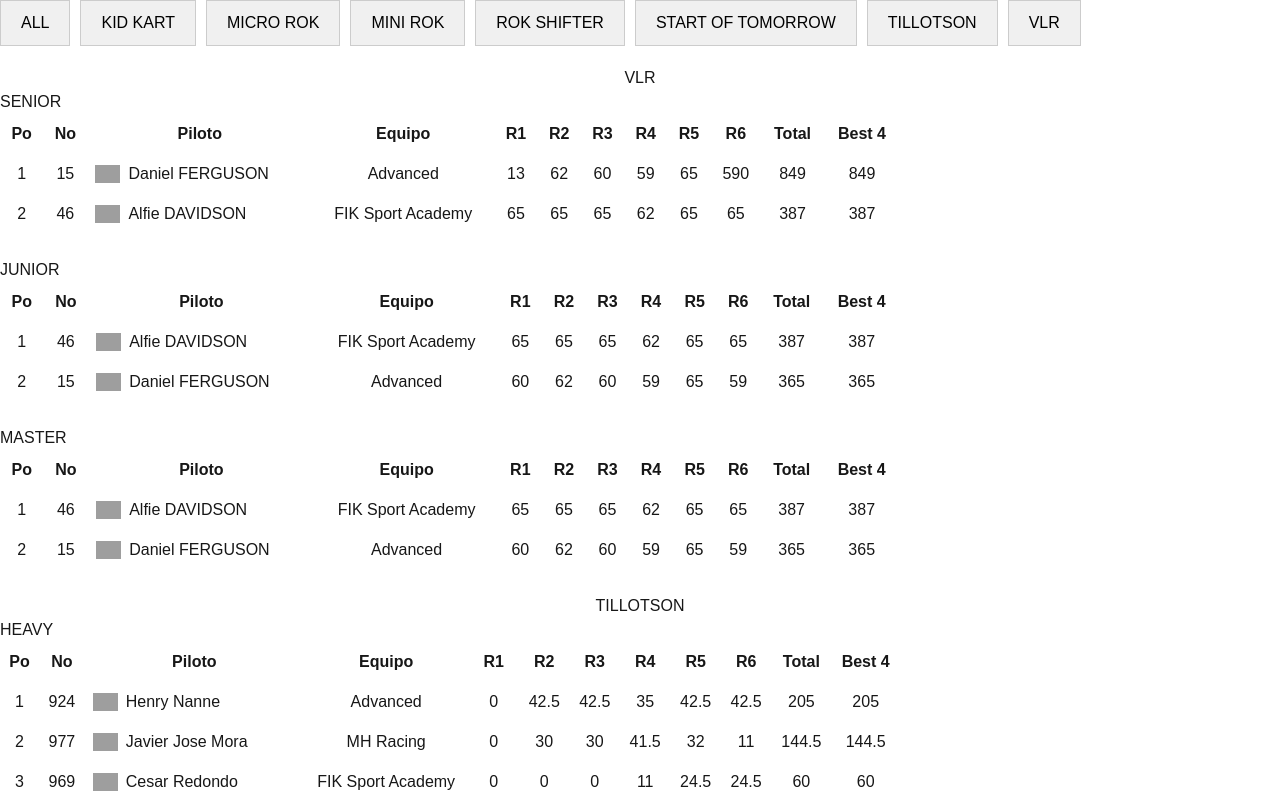
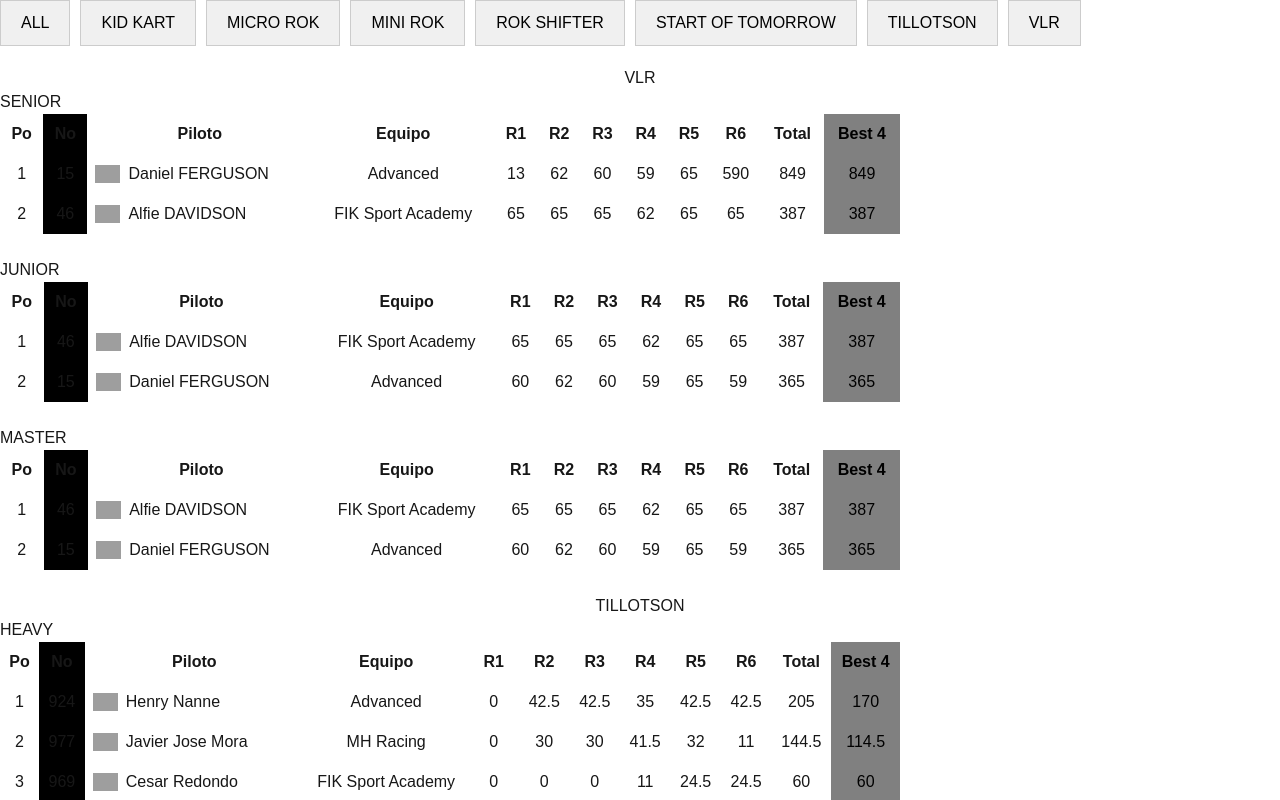
Before and after one commit to credondocr/kart-results, a Next.js app: page / in a window 1280 px wide. Shown: the top 800 px of the page. Built offline with nearby package versions, Linux system fonts and the light colour scheme; grey boxes are pictures that could not be loaded.

Commit message:
initial commit

```diff
--- a/src/app/components/LeaderboardTable.tsx
+++ b/src/app/components/LeaderboardTable.tsx
@@ -3,7 +3,7 @@ import CountryFlag from "@/app/components/CountryFlag"
 
 const LeaderboardTable: React.FC<{ category: Category }> = ({ category }) => {
   return (
-    <div  className="table-container">
+    <div className="table-container">
       <div>
         <h1 >{category.name}</h1>
       </div>
@@ -12,31 +12,43 @@ const LeaderboardTable: React.FC<{ category: Category }> = ({ category }) => {
         <thead>
           <tr>
             <th style={{ textAlign: "center" }}>Po</th>
-            <th style={{ textAlign: "center" }}>No</th>
+            <th style={{
+              textAlign: "center",
+              position: "sticky",
+              left: 0,
+              background: "black", // Color de fondo para que sea visible
+              zIndex: 1,
+            }}>No</th>
             <th>Piloto</th>
             <th>Equipo</th>
             {[...Array(6).keys()].map((r, index) => (
               <th key={index}>R{index + 1}</th>
             ))}
             <th>Total</th>
-            <th>Best 4</th>
+            <th style={{ textAlign: "center", background: "gray", color: "black" }}>Best 4</th>
           </tr>
         </thead>
         <tbody>
           {category.results.map((result) => (
             <tr key={result.rank}>
               <td data-label="Posición" style={{ textAlign: "center" }}>{result.rank}</td>
-              <td data-label="Nombre del Piloto" style={{ textAlign: "center" }}>{result.number}</td>
+              <td data-label="Nombre del Piloto" style={{
+                textAlign: "center",
+                position: "sticky",
+                left: 0,
+                background: "black",
+                zIndex: 1,
+              }}>{result.number}</td>
               <td style={{ display: "flex", alignItems: "center", gap: "8px" }}>
-                <CountryFlag  countryCode={result.country} alt={result.country} />
+                <CountryFlag countryCode={result.country} alt={result.country} />
                 {result.driver}
               </td>
               <td style={{ textAlign: "center" }}>{result.team}</td>
               {result.scores.map((score, index) => (
-                <td  data-label={`R${index +1}`} key={index} style={{ textAlign: "center" }}>{score}</td>
+                <td data-label={`R${index + 1}`} key={index} style={{ textAlign: "center" }}>{score}</td>
               ))}
               <td data-label="Total" style={{ textAlign: "center" }}>{result.points}</td>
-              <td data-label="Best 4" style={{ textAlign: "center" }}>{result.points || 0 - result.worst}</td>
+              <td data-label="Best 4" style={{ textAlign: "center", background: "gray", color: "black" }}>{(result.points || 0) - result.worst}</td>
             </tr>
           ))}
         </tbody>
```
